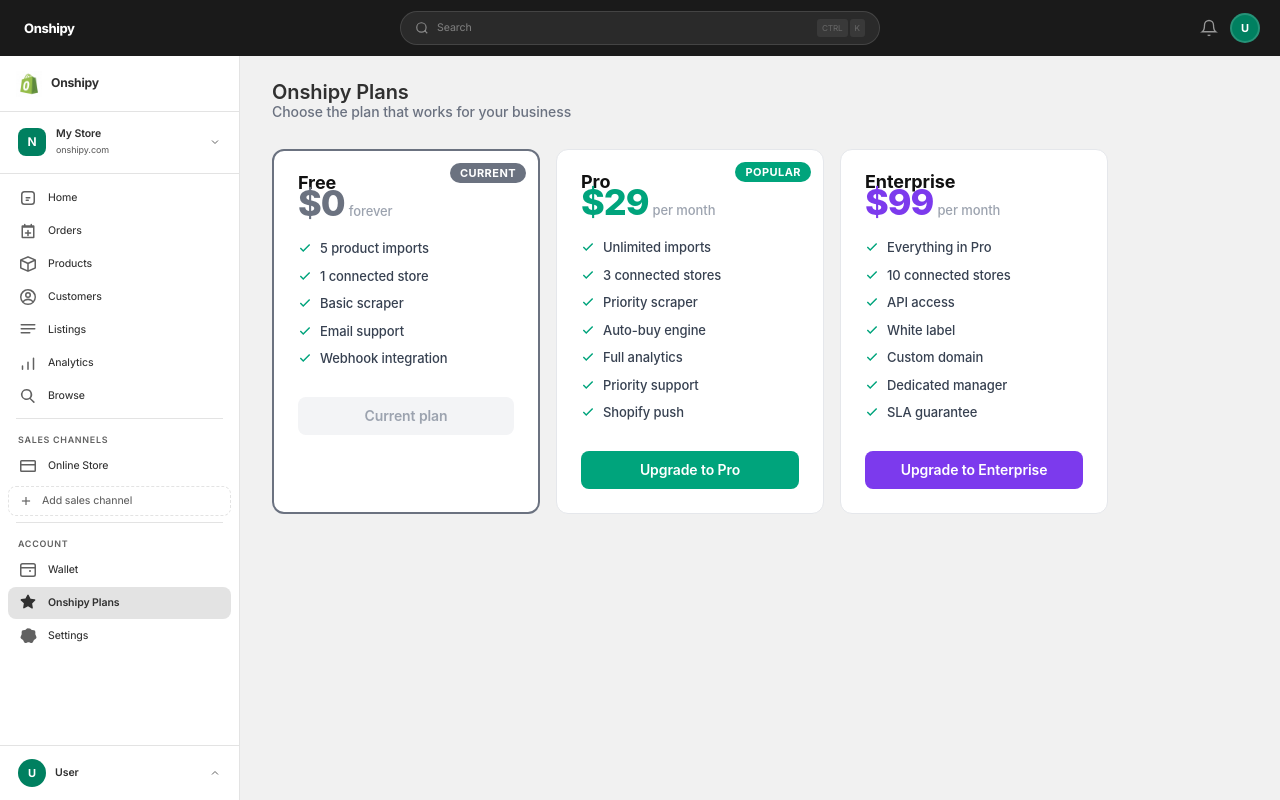
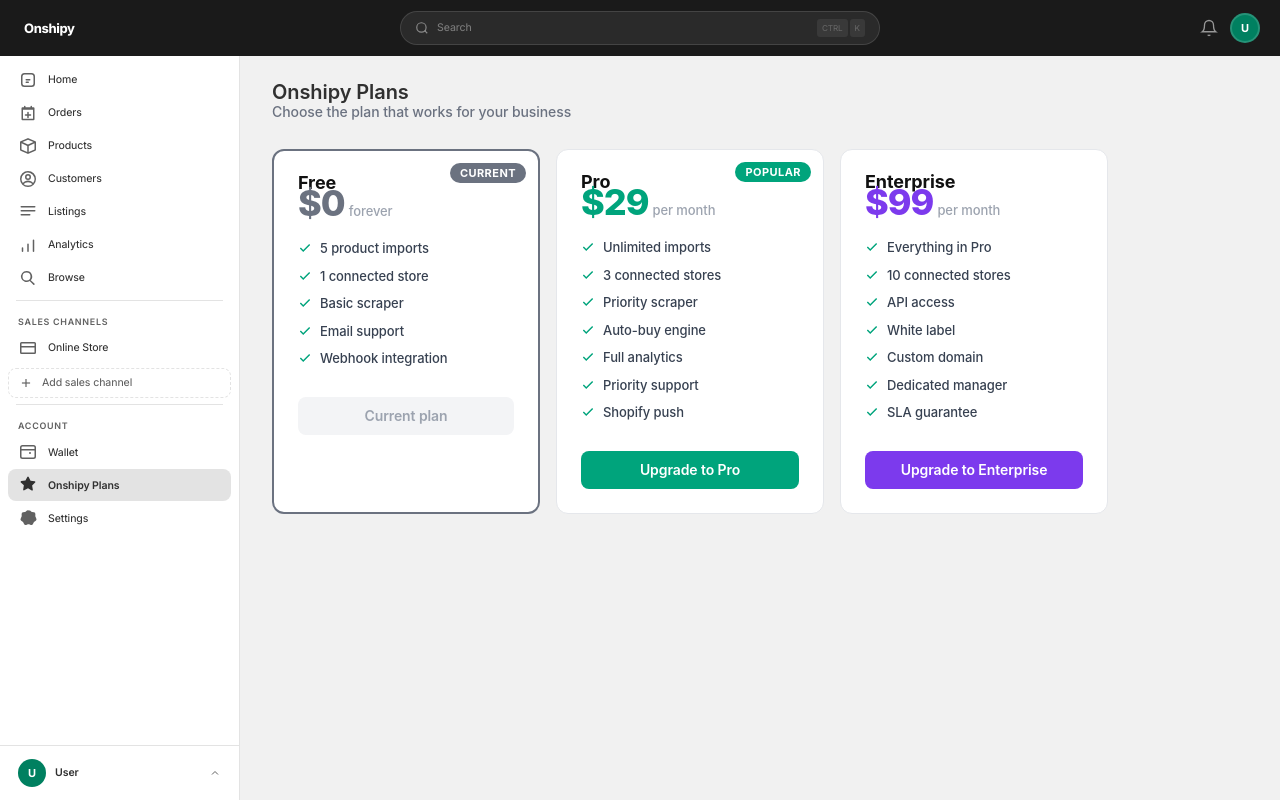
Before and after one commit to victorabuchi/onshipy, a Next.js app in the folder onshipy-frontend/: page /plans in a window 1280 px wide. Built offline with nearby package versions, Linux system fonts and the light colour scheme; sample sign-in values are in the browser's storage.

Commit message:
fix: remove all sidebar logos - topbar has Onshipy text only, sidebar starts with Home

```diff
--- a/onshipy-frontend/components/Layout.js
+++ b/onshipy-frontend/components/Layout.js
@@ -132,58 +132,6 @@
 
   const SidebarContent = () => (
     <div style={{ display: 'flex', flexDirection: 'column', height: '100%', overflow: 'hidden' }}>
-
-      {/* Store switcher */}
-      <div ref={storeRef} style={{ padding: '6px 8px', borderBottom: `1px solid ${P.border}`, flexShrink: 0, position: 'relative' }}>
-        <div
-          onClick={() => setStoreOpen(!storeOpen)}
-          style={{
-            display: 'flex', alignItems: 'center', gap: 10,
-            padding: '8px 10px', borderRadius: 8, cursor: 'pointer',
-            background: storeOpen ? P.surfaceTertiaryActive : 'transparent',
-            transition: 'background .1s',
-          }}
-          onMouseEnter={e => { if (!storeOpen) e.currentTarget.style.background = P.surfaceHover; }}
-          onMouseLeave={e => { if (!storeOpen) e.currentTarget.style.background = storeOpen ? P.surfaceTertiaryActive : 'transparent'; }}
-        >
-          <div style={{ width: 28, height: 28, background: P.green, borderRadius: 8, display: 'flex', alignItems: 'center', justifyContent: 'center', color: '#fff', fontWeight: '650', fontSize: 12, flexShrink: 0 }}>
-            {seller?.store_name?.[0]?.toUpperCase() || 'N'}
-          </div>
-          <div style={{ flex: 1, minWidth: 0 }}>
-            <div style={{ color: P.text, fontWeight: '600', fontSize: P.fontSize, letterSpacing: P.letterSpacing, overflow: 'hidden', textOverflow: 'ellipsis', whiteSpace: 'nowrap' }}>
-              {seller?.store_name || 'My Store'}
-            </div>
-            <div style={{ color: P.textSubdued, fontSize: '0.6875rem' }}>onshipy.com</div>
-          </div>
-          <svg width="12" height="12" fill="none" stroke={P.textSubdued} strokeWidth="2" viewBox="0 0 24 24" style={{ flexShrink: 0, transform: storeOpen ? 'rotate(180deg)' : 'none', transition: 'transform .2s' }}>
-            <polyline points="6 9 12 15 18 9"/>
-          </svg>
-        </div>
-
-        {storeOpen && (
-          <div style={{ position: 'absolute', top: '100%', left: 8, right: 8, background: P.surface, borderRadius: 10, boxShadow: '0 8px 24px rgba(0,0,0,0.12)', border: `1px solid ${P.border}`, overflow: 'hidden', zIndex: 500, marginTop: 4 }}>
-            <div style={{ padding: '10px 12px', borderBottom: `1px solid ${P.border}`, background: P.surfaceSecondary }}>
-              <div style={{ fontSize: '0.6875rem', fontWeight: '600', color: P.textSubdued, textTransform: 'uppercase', letterSpacing: '0.08em', marginBottom: 8 }}>Current store</div>
-              <div style={{ display: 'flex', alignItems: 'center', gap: 8 }}>
-                <div style={{ width: 26, height: 26, background: P.green, borderRadius: 6, display: 'flex', alignItems: 'center', justifyContent: 'center', color: '#fff', fontWeight: 700, fontSize: 11 }}>
-                  {seller?.store_name?.[0]?.toUpperCase() || 'N'}
-                </div>
-                <div>
-                  <div style={{ fontWeight: '600', fontSize: P.fontSize, color: P.text }}>{seller?.store_name}</div>
-                  <div style={{ fontSize: '0.6875rem', color: P.textSubdued }}>onshipy.com</div>
-                </div>
-              </div>
-            </div>
-            {[{ label: 'Add another store', href: '/online-store' }, { label: 'Store settings', href: '/settings' }].map((item, i) => (
-              <Link key={i} href={item.href} onClick={() => setStoreOpen(false)}
-                style={{ display: 'block', padding: '9px 12px', fontSize: P.fontSize, color: P.text, textDecoration: 'none', borderBottom: i === 0 ? `1px solid ${P.border}` : 'none', letterSpacing: P.letterSpacing }}
-                onMouseEnter={e => e.currentTarget.style.background = P.surfaceHover}
-                onMouseLeave={e => e.currentTarget.style.background = 'transparent'}
-              >{item.label}</Link>
-            ))}
-          </div>
-        )}
-      </div>
 
       {/* Navigation */}
       <div style={{ flex: 1, overflowY: 'auto', padding: '8px 8px 0', scrollbarWidth: 'none' }}>
@@ -359,11 +307,7 @@
         {menuOpen && <div className="overlay" onClick={() => setMenuOpen(false)} />}
 
         <aside className={`sidebar${menuOpen ? ' open' : ''}`}>
-          {/* Sidebar logo — custom bag favicon + wordmark */}
-          <div style={{ height: 56, display: 'flex', alignItems: 'center', padding: '0 16px', borderBottom: `1px solid ${P.border}`, gap: 9, flexShrink: 0 }}>
-            <img src="/favicon.png" alt="Onshipy" style={{ width: 26, height: 26, objectFit: 'contain' }} />
-            <span style={{ fontWeight: 700, fontSize: '0.9375rem', color: P.text, letterSpacing: '-0.02em' }}>Onshipy</span>
-          </div>
+
           <SidebarContent />
         </aside>
 
```
